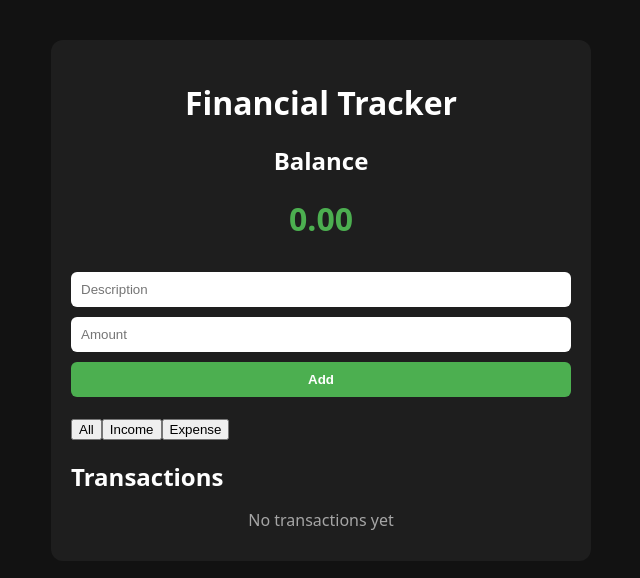
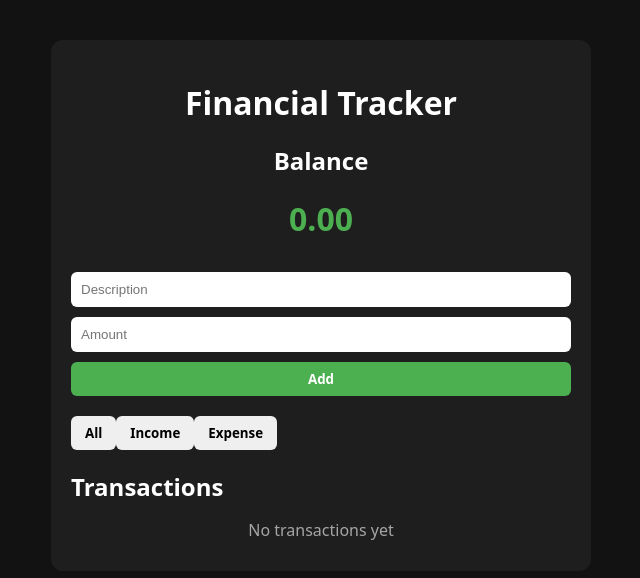
Before and after one commit to FixedBits/financial-tracker, a React (Vite) app: page / in a window 1280 px wide. Shown: the top 578 px of the page, without its empty margins (319-959 px from the left). Built offline with nearby package versions, Linux system fonts and the light colour scheme.

Commit message:
Styled buttons

```diff
--- a/src/App.jsx
+++ b/src/App.jsx
@@ -118,13 +118,19 @@ function App() {
       {/* Filter Buttons */}
       <div className="filters">
         {/* Set filter to "all" */}
-        <button onClick={() => setFilter("all")}>All</button>
+        <button className="btn" onClick={() => setFilter("all")}>
+          All
+        </button>
 
         {/* Set filter to "income" */}
-        <button onClick={() => setFilter("income")}>Income</button>
+        <button className="btn" onClick={() => setFilter("income")}>
+          Income
+        </button>
 
         {/* Set filter to "expense" */}
-        <button onClick={() => setFilter("expense")}>Expense</button>
+        <button className="btn" onClick={() => setFilter("expense")}>
+          Expense
+        </button>
       </div>
 
       {/* Render filtered list */}
--- a/src/components/TransactionForm.jsx
+++ b/src/components/TransactionForm.jsx
@@ -54,7 +54,9 @@ function TransactionForm({onAdd}) {
       <input type="number" placeholder="Amount" value={amount} onChange={(e) => setAmount(e.target.value)} />
 
       {/* Submit button */}
-      <button type="submit">Add</button>
+      <button className="btn btn-primary" type="submit">
+        Add
+      </button>
     </form>
   );
 }
--- a/src/components/TransactionList.jsx
+++ b/src/components/TransactionList.jsx
@@ -67,7 +67,7 @@ function TransactionList({items, onDelete, onEdit}) {
 
             {/* Save button → calls parent edit + exits edit mode */}
             <button
-              className="save-btn"
+              className="btn save-btn"
               onClick={() => {
                 onEdit(t.id, editText, editAmount);
                 setIsEditing(false);
@@ -77,7 +77,7 @@ function TransactionList({items, onDelete, onEdit}) {
             </button>
 
             {/* Cancel button → exits edit mode */}
-            <button className="cancel-btn" onClick={() => setIsEditing(false)}>
+            <button className="btn cancel-btn" onClick={() => setIsEditing(false)}>
               Cancel
             </button>
           </>
@@ -89,14 +89,14 @@ function TransactionList({items, onDelete, onEdit}) {
             <span className={`transaction-amount ${t.amount >= 0 ? "income" : "expense"}`}>$ {t.amount.toLocaleString(undefined, {minimumFractionDigits: 2})}</span>
 
             {/* Edit button → enters edit mode */}
-            <button className="edit-btn" onClick={() => setIsEditing(true)}>
+            <button className="btn btn-ghost" onClick={() => setIsEditing(true)}>
               Edit
             </button>
           </>
         )}
 
         {/* Delete button → triggers delete animation */}
-        <button className="delete-btn" onClick={() => handleDelete(t.id)}>
+        <button className="btn delete-btn" onClick={() => handleDelete(t.id)}>
           ×
         </button>
       </motion.li>
--- a/src/styles/app.css
+++ b/src/styles/app.css
@@ -42,16 +42,6 @@ h1 {
   border-radius: 6px;
   border: none;
   outline: none;
-}
-
-.transaction-form button {
-  padding: 10px;
-  background: #4caf50;
-  color: #fff;
-  border: none;
-  border-radius: 6px;
-  cursor: pointer;
-  font-weight: bold;
 }
 
 .transaction-form button:hover {
@@ -171,6 +161,47 @@ h1 {
 .transaction-item.enter {
   animation: enterAnim 0.35s ease-out;
 }
+
+.btn-primary {
+  background: #4caf50;
+  color: #fff;
+}
+
+.btn-primary:hover {
+  background: #347d38;
+}
+
+.btn {
+  padding: 8px 14px;
+  border-radius: 6px;
+  font-weight: 600;
+  cursor: pointer;
+  border: none;
+  font-family: inherit;
+  transition:
+    background 0.2s ease,
+    color 0.2s ease,
+    opacity 0.2s ease;
+}
+
+.btn-ghost {
+  background: transparent;
+  color: #bbb;
+  border: none;
+  padding: 6px 10px;
+  border-radius: 6px;
+  cursor: pointer;
+  font-weight: 500;
+  transition:
+    background 0.2s ease,
+    color 0.2s ease;
+}
+
+.btn-ghost:hover {
+  background: rgba(255, 255, 255, 0.08);
+  color: #fff;
+}
+
 @keyframes enterAnim {
   from {
     opacity: 0;
```
